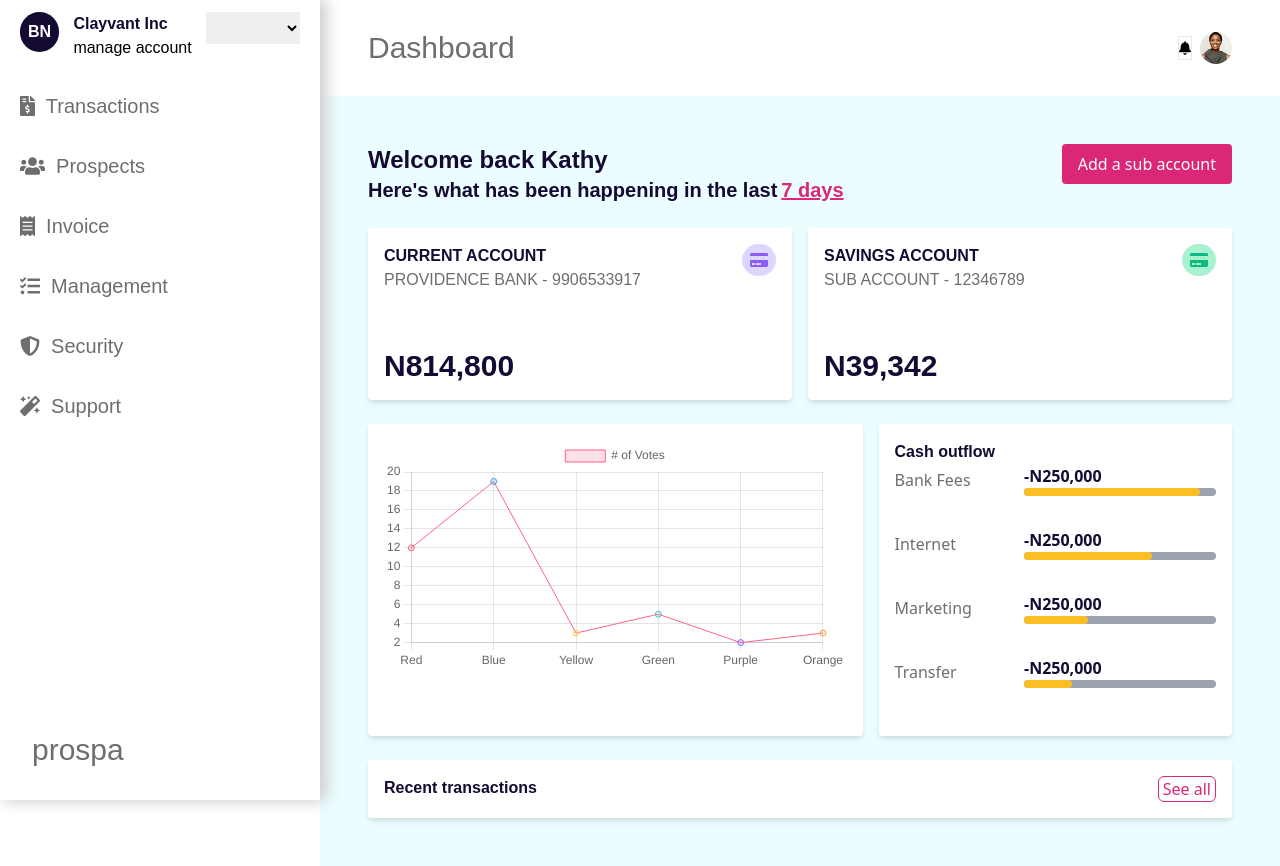
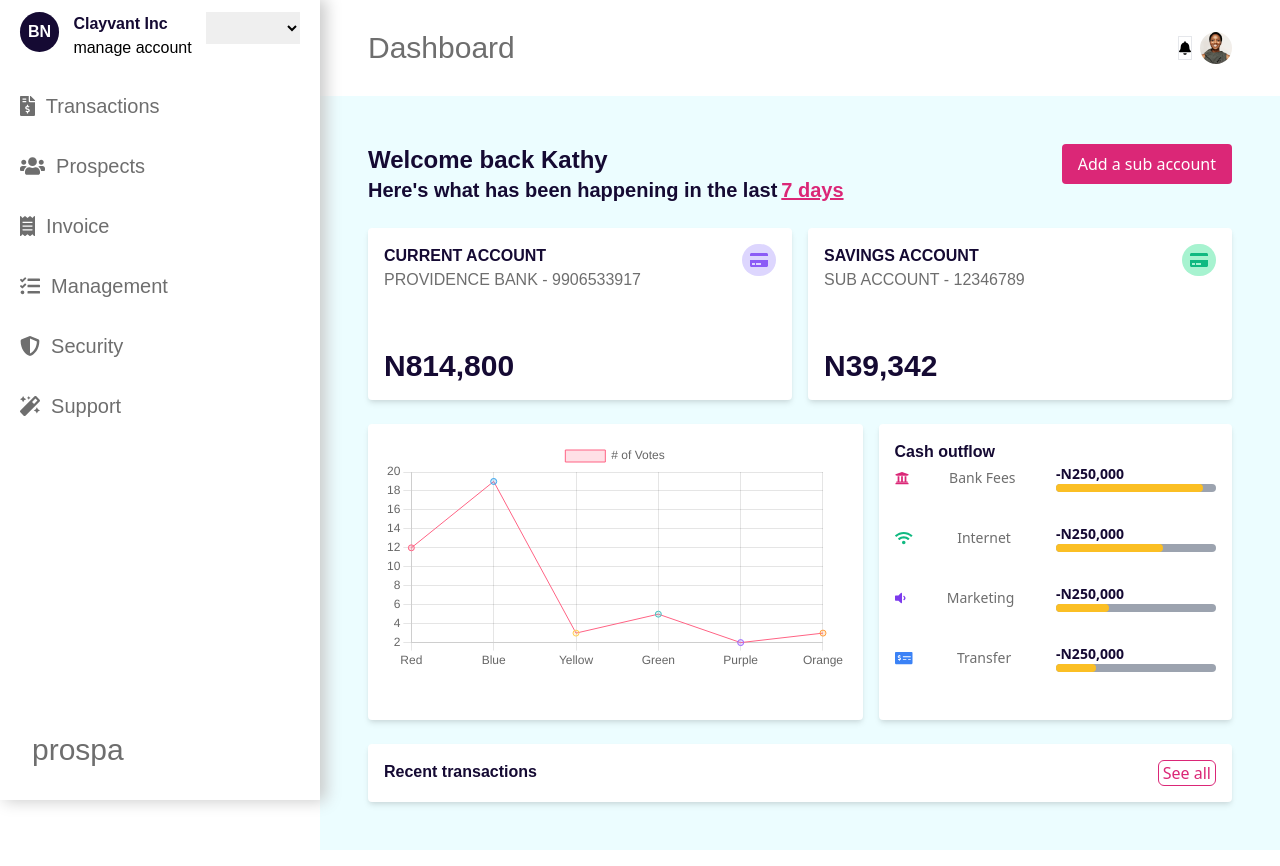
Before and after one commit to Robertito1/getpreneured, a React (Create React App) app: page /dashboard in a window 1280 px wide. Built offline with nearby package versions, Linux system fonts and the light colour scheme.

Commit message:
icons for cashflow styling

```diff
--- a/src/components/cashOutflow.js
+++ b/src/components/cashOutflow.js
@@ -1,14 +1,15 @@
 import React from 'react'
 import Spendometer from './spendometer'
+import { bankFees, marketing, internet, transfers } from '../utils/icons'
 
 const CashOutflow = () => {
     return (
         <div className='shadow-md ml-4 p-4 bg-white rounded w-5/12'>
             <p className='primary-font text-base text-purp font-bold'>Cash outflow</p>
-            <Spendometer item='Bank Fees' progress='w-11/12'/>
-            <Spendometer item='Internet' progress='w-8/12'/>
-            <Spendometer item='Marketing' progress='w-4/12'/>
-            <Spendometer item='Transfer' progress='w-3/12'/>
+            <Spendometer item='Bank Fees' progress='w-11/12' icon={bankFees}/>
+            <Spendometer item='Internet' progress='w-8/12' icon={internet}/>
+            <Spendometer item='Marketing' progress='w-4/12' icon={marketing}/>
+            <Spendometer item='Transfer' progress='w-3/12' icon={transfers}/>
         </div>
     )
 }
--- a/src/components/spendometer.js
+++ b/src/components/spendometer.js
@@ -1,12 +1,14 @@
+import { FontAwesomeIcon } from '@fortawesome/react-fontawesome';
 import React from 'react'
 
-const Spendometer = ({item, progress}) => {
+const Spendometer = ({item, progress, icon}) => {
     return (
         <div className='flex items-center justify-between mb-8'>
-            <p className='dashboard-side-text'>{item}</p>
+            <FontAwesomeIcon icon={icon.component} className={`${icon.style}`}/>
+            <p className='dashboard-side-text text-sm'>{item}</p>
             <div>
-                <p className='text-purp font-semibold'>-N250,000</p>
-                <div className='rounded h-2 w-48 bg-gray-400'>
+                <p className='text-purp font-semibold text-sm'>-N250,000</p>
+                <div className='rounded h-2 w-40 bg-gray-400'>
                     <div className={`rounded h-2 ${progress} bg-yellow-400`}></div>
                 </div>
             </div>
--- /dev/null
+++ b/src/utils/icons.js
@@ -0,0 +1,22 @@
+import { faUniversity, faVolumeDown, faMoneyCheckAlt, faWifi } from '@fortawesome/free-solid-svg-icons';
+
+
+export const bankFees = {
+    component: faUniversity,
+    style: 'text-pink-600 text-sm'
+}
+
+export const internet = {
+    component: faWifi,
+    style: 'text-green-500 text-sm'
+}
+
+export const marketing = {
+    component: faVolumeDown,
+    style: 'text-purple-600 text-sm'
+}
+
+export const transfers = {
+    component: faMoneyCheckAlt,
+    style: 'text-blue-500 text-sm'
+}
```
